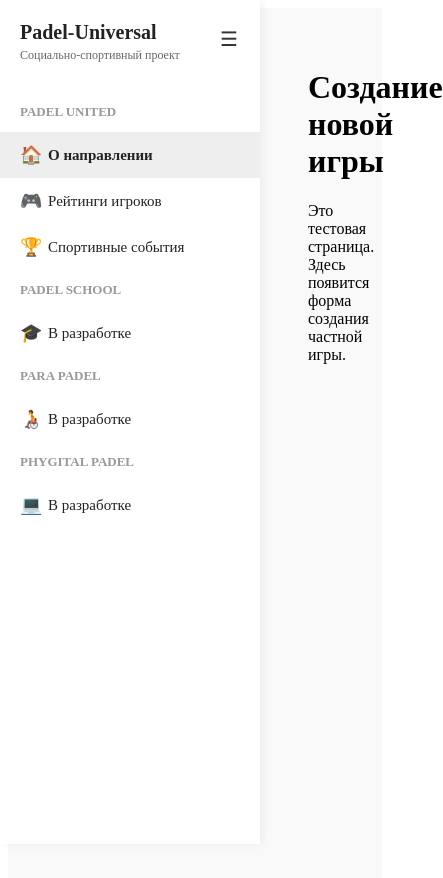
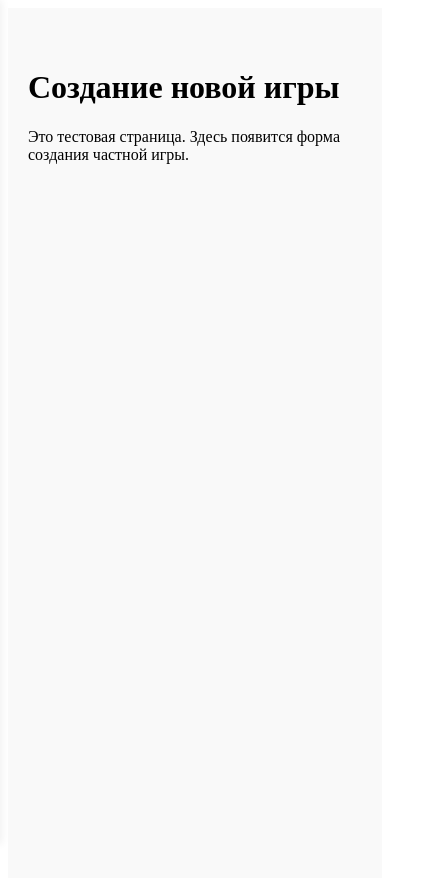
Before and after one commit to GODAOSOFTWARE/PadelUniversal, a React (Create React App) app: page /games/new/setup in a window 390 px wide. Shown: the top 878 px of the page, 443 px wide, since content can reach past the window. Built offline with nearby package versions, Linux system fonts and the light colour scheme.

Commit message:
feat: добавлена адаптивная верстка сайдбара и PageWrapper

```diff
--- a/src/components/layout/Sidebar.jsx
+++ b/src/components/layout/Sidebar.jsx
@@ -6,7 +6,7 @@
 //   - onToggle (func): Обработчик клика по кнопке сворачивания
 // ========================================================
 
-import React from 'react';
+import React, { useEffect, useState } from 'react';
 import '../../styles/layout/Sidebar.css';
 
 /**
@@ -15,8 +15,35 @@ import '../../styles/layout/Sidebar.css';
  * @param {Function} onToggle - обработчик клика по кнопке меню
  */
 function Sidebar({ collapsed, onToggle }) {
+  const [isMobile, setIsMobile] = useState(window.innerWidth <= 768);
+  const [isExpanded, setIsExpanded] = useState(false);
+
+  useEffect(() => {
+    const handleResize = () => {
+      setIsMobile(window.innerWidth <= 768);
+    };
+
+    window.addEventListener('resize', handleResize);
+    return () => window.removeEventListener('resize', handleResize);
+  }, []);
+
+  const handleToggle = () => {
+    if (isMobile) {
+      setIsExpanded(!isExpanded);
+    }
+    onToggle();
+  };
+
+  const handleOverlayClick = () => {
+    setIsExpanded(false);
+  };
+
   return (
-    <aside className={`sidebar ${collapsed ? 'collapsed' : ''}`}>
+    <>
+      {isMobile && isExpanded && (
+        <div className="sidebar-overlay visible" onClick={handleOverlayClick} />
+      )}
+      <aside className={`sidebar ${collapsed ? 'collapsed' : ''} ${isExpanded ? 'expanded' : ''}`}>
         {/* ==== Заголовок и бургер ==== */}
         <div className="sidebar-header">
           {!collapsed && (
@@ -26,7 +53,7 @@ function Sidebar({ collapsed, onToggle }) {
             </div>
           )}
           <div className="sidebar-toggle">
-          <button className="toggle-btn" onClick={onToggle}>☰</button>
+            <button className="toggle-btn" onClick={handleToggle}>☰</button>
           </div>
         </div>
 
@@ -71,6 +98,7 @@ function Sidebar({ collapsed, onToggle }) {
           </ul>
         </nav>
       </aside>
+    </>
   );
 }
 
--- a/src/styles/layout/PageWrapper.css
+++ b/src/styles/layout/PageWrapper.css
@@ -1,44 +1,78 @@
 /* ================================================================
    FILE: src/styles/layout/PageWrapper.css
-   DESC: Стилизация рабочей области приложения, адаптив под десктоп
+   DESC: Стилизация рабочей области приложения, адаптив под все устройства
 ================================================================ */
+
+:root {
+  --sidebar-width: 260px;
+  --sidebar-collapsed-width: 80px;
+  --page-bg: #f9f9f9;
+  --content-max-width: 1110px;
+  --content-padding: 40px;
+  --content-padding-mobile: 20px;
+}
 
 /* ==== Обёртка страницы, содержит контент справа от Sidebar ==== */
 .page-wrapper {
-  background-color: #f9f9f9;           /* светлый фон всей рабочей зоны */
-  min-height: 100vh;                   /* высота на весь экран */
-  padding-top: 40px;                   /* отступ сверху от шапки */
-  padding-right: 40px;                 /* отступ справа от края экрана */
-  padding-left: 260px;                 /* отступ слева под ширину Sidebar */
-  transition: padding-left 0.3s ease;  /* плавное изменение при сворачивании */
+  background-color: var(--page-bg);
+  min-height: 100vh;
+  padding-top: 40px;
+  padding-right: var(--content-padding);
+  padding-left: var(--sidebar-width);
+  transition: padding-left 0.3s ease;
 }
 
-/* ==== Состояние: Sidebar свёрнут (80px ширина) ==== */
+/* ==== Состояние: Sidebar свёрнут ==== */
 .page-wrapper.collapsed {
-  padding-left: 80px;                 /* поджатый отступ под компактный Sidebar */
+  padding-left: var(--sidebar-collapsed-width);
 }
 
 /* ==== Контейнер для контента внутри .page-wrapper ==== */
 .content-container {
-  width: 100%;                        /* занимает всю доступную ширину */
-  max-width: 1110px;                  /* ограничение по макету (Figma) */
-  padding-left: 40px;                /* отступ от Sidebar */
-  padding-right: 40px;               /* отступ от правого края */
-  margin-left: 0;                    /* прижимаем контент к левому краю */
-  margin-right: auto;                /* оставляем правый отступ как есть */
+  width: 100%;
+  max-width: var(--content-max-width);
+  padding-left: var(--content-padding);
+  padding-right: var(--content-padding);
+  margin-left: 0;
+  margin-right: auto;
 }
 
-/* ==== Адаптация: на экранах 1920px+ фиксируем контейнер левее ==== */
-@media (min-width: 1920px) {
+/* ==== Адаптация: планшеты (1024px и меньше) ==== */
+@media (max-width: 1024px) {
+  .page-wrapper {
+    padding-left: var(--sidebar-collapsed-width);
+  }
+
   .content-container {
-    margin-left: 0;                  /* жёстко прижат к левому */
-    margin-right: auto;             /* свободный правый край */
+    padding-left: var(--content-padding-mobile);
+    padding-right: var(--content-padding-mobile);
   }
 }
 
-/* ==== Адаптация: на очень больших экранах не растягивать сильно ==== */
+/* ==== Адаптация: мобильные устройства (768px и меньше) ==== */
+@media (max-width: 768px) {
+  .page-wrapper {
+    padding-left: 0;
+    padding-right: var(--content-padding-mobile);
+  }
+
+  .content-container {
+    padding-left: var(--content-padding-mobile);
+    padding-right: var(--content-padding-mobile);
+  }
+}
+
+/* ==== Адаптация: большие экраны (1920px+) ==== */
+@media (min-width: 1920px) {
+  .content-container {
+    margin-left: 0;
+    margin-right: auto;
+  }
+}
+
+/* ==== Адаптация: очень большие экраны (2560px+) ==== */
 @media (min-width: 2560px) {
   .content-container {
-    max-width: 1200px;              /* немного увеличим ширину */
+    max-width: 1200px;
   }
 }
--- a/src/styles/layout/Sidebar.css
+++ b/src/styles/layout/Sidebar.css
@@ -2,23 +2,34 @@
    FILE: src/styles/layout/Sidebar.css
    DESCRIPTION: Стили для Sidebar-меню
    ======================================== */
+
+:root {
+  --sidebar-width: 260px;
+  --sidebar-collapsed-width: 80px;
+  --sidebar-bg: #fff;
+  --sidebar-shadow: 2px 0 8px rgba(0, 0, 0, 0.06);
+  --sidebar-text: #222;
+  --sidebar-text-secondary: #666;
+  --sidebar-hover: #f5f5f5;
+  --sidebar-active: #eee;
+}
 
 /* ==== Контейнер бокового меню ==== */
 .sidebar {
    position: fixed;
    top: 0;
    left: 0;
-   width: 260px;
+   width: var(--sidebar-width);
    height: 100vh;
-   background-color: #fff;
-   box-shadow: 2px 0 8px rgba(0, 0, 0, 0.06);
-   transition: width 0.3s ease;
+   background-color: var(--sidebar-bg);
+   box-shadow: var(--sidebar-shadow);
+   transition: all 0.3s ease;
    overflow: hidden;
    z-index: 1000;
 }
 
 .sidebar.collapsed {
-   width: 80px;
+   width: var(--sidebar-collapsed-width);
 }
 
 /* ==== Блок с логотипом и бургером ==== */
@@ -40,14 +51,14 @@
 .logo-title {
    font-size: 20px;
    font-weight: bold;
-   color: #222;
+   color: var(--sidebar-text);
    white-space: nowrap;
 }
 
 .logo-subtitle {
    font-size: 12px;
    font-weight: 400;
-   color: #666;
+   color: var(--sidebar-text-secondary);
    margin-top: 4px;
    white-space: nowrap;
    text-overflow: ellipsis;
@@ -64,7 +75,14 @@
    border: none;
    font-size: 20px;
    cursor: pointer;
-   color: #333;
+   color: var(--sidebar-text);
+   padding: 8px;
+   border-radius: 4px;
+   transition: background-color 0.2s ease;
+}
+
+.toggle-btn:hover {
+   background-color: var(--sidebar-hover);
 }
 
 /* ==== Навигация ==== */
@@ -87,11 +105,11 @@
 }
 
 .sidebar-nav li:hover {
-   background-color: #f5f5f5;
+   background-color: var(--sidebar-hover);
 }
 
 .sidebar-nav li.active {
-   background-color: #eee;
+   background-color: var(--sidebar-active);
    font-weight: bold;
 }
 
@@ -99,19 +117,60 @@
 .sidebar-nav .icon {
    font-size: 18px;
    width: 28px;
+   display: flex;
+   align-items: center;
+   justify-content: center;
 }
 
 /* ==== Подписи ==== */
 .sidebar-nav .label {
    font-size: 15px;
-   color: #222;
+   color: var(--sidebar-text);
+   margin-left: 12px;
 }
 
 /* ==== Заголовки секций ==== */
 .section-title {
    font-size: 13px;
    font-weight: bold;
-   color: #999;
+   color: var(--sidebar-text-secondary);
    text-transform: uppercase;
    padding: 16px 20px 4px 20px;
 }
+
+/* ==== Медиа запросы для адаптивности ==== */
+@media (max-width: 1024px) {
+  .sidebar {
+    width: var(--sidebar-collapsed-width);
+  }
+
+  .sidebar.expanded {
+    width: var(--sidebar-width);
+  }
+}
+
+@media (max-width: 768px) {
+  .sidebar {
+    transform: translateX(-100%);
+    width: var(--sidebar-width);
+  }
+
+  .sidebar.expanded {
+    transform: translateX(0);
+  }
+
+  .sidebar-overlay {
+    display: none;
+    position: fixed;
+    top: 0;
+    left: 0;
+    right: 0;
+    bottom: 0;
+    background: rgba(0, 0, 0, 0.5);
+    z-index: 999;
+  }
+
+  .sidebar-overlay.visible {
+    display: block;
+  }
+}
```
Also changed, not shown: package.json (+6 -6 lines), 1 other file (tests, documents, lock files or other folders). Lines whose indentation alone changed are shown as unchanged.
